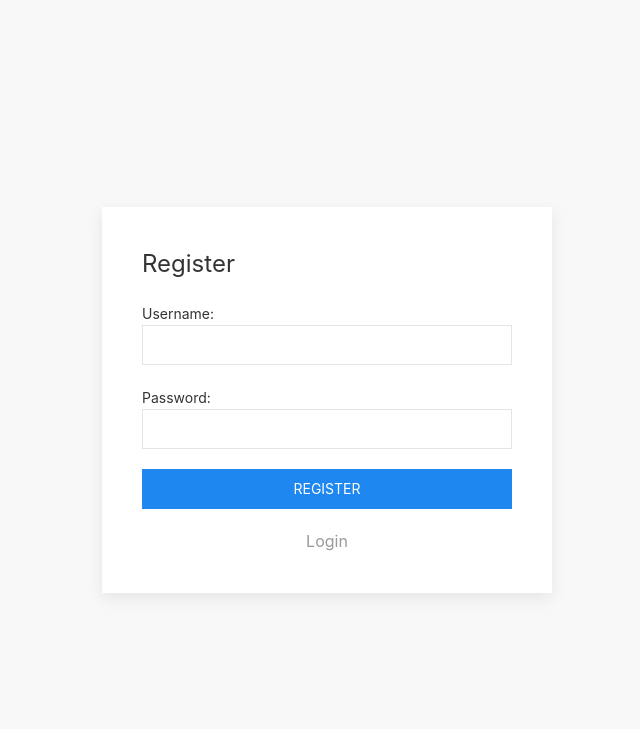
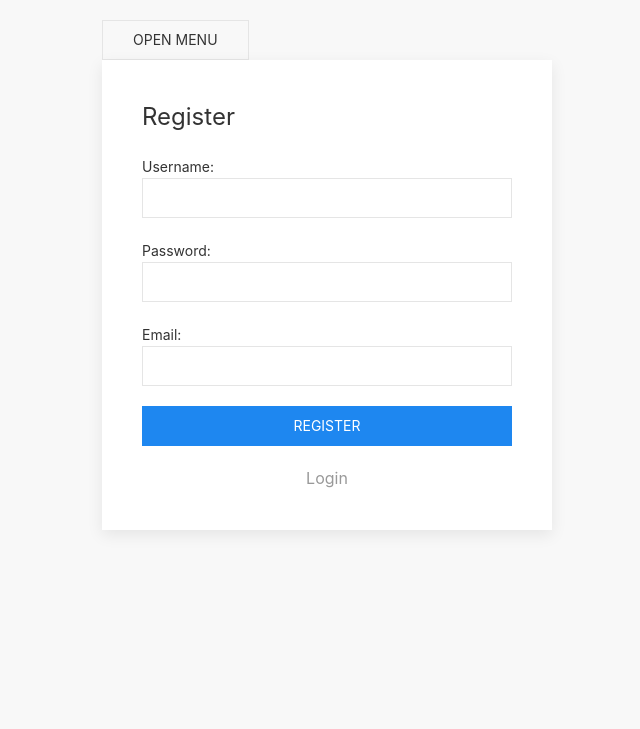
Before and after one commit to theyoonicon/park_track, a Flask app: page /register in a window 1280 px wide. Shown: the top 729 px of the page, without its empty margins (313-953 px from the left). Run offline with Flask 3, Linux system fonts and the light colour scheme; some libraries are stand-ins or nearby versions.

Commit message:
version 1.1.2 : email 인증

```diff
--- a/app/templates/register.html
+++ b/app/templates/register.html
@@ -6,20 +6,15 @@
     {% endif %}
 {% endwith %}
 
-<!DOCTYPE html>
-<html lang="en">
-<head>
-    <meta charset="UTF-8">
-    <meta name="viewport" content="width=device-width, initial-scale=1.0">
-    <title>Register</title>
-    <link rel="stylesheet" href="https://cdn.jsdelivr.net/npm/uikit@3.10.0/dist/css/uikit.min.css" />
-    <script src="https://cdn.jsdelivr.net/npm/uikit@3.10.0/dist/js/uikit.min.js"></script>
-    <script src="https://cdn.jsdelivr.net/npm/uikit@3.10.0/dist/js/uikit-icons.min.js"></script>
-</head>
-<body class="uk-flex uk-flex-center uk-flex-middle uk-background-muted uk-height-viewport">
-    <div class="uk-card uk-card-default uk-card-body uk-width-large">
+{% extends "base.html" %}
+
+{% block title %}Register{% endblock %}
+
+{% block content %}
+<div class="uk-container">
+    <div class="uk-card uk-card-default uk-card-body uk-width-large uk-align-center">
         <h2 class="uk-card-title">Register</h2>
-        <form method="post" action="/register">
+        <form method="post" action="{{ url_for('auth.register') }}">
             <div class="uk-margin">
                 <label for="username" class="uk-form-label">Username:</label>
                 <input type="text" id="username" name="username" class="uk-input" required>
@@ -28,9 +23,13 @@
                 <label for="password" class="uk-form-label">Password:</label>
                 <input type="password" id="password" name="password" class="uk-input" required>
             </div>
+            <div class="uk-margin">
+                <label for="email" class="uk-form-label">Email:</label>
+                <input type="email" id="email" name="email" class="uk-input" required>
+            </div>
             <button type="submit" class="uk-button uk-button-primary uk-width-1-1">Register</button>
         </form>
         <a href="{{ url_for('auth.login') }}" class="uk-link-muted uk-display-block uk-text-center uk-margin-top">Login</a>
     </div>
-</body>
-</html>
+</div>
+{% endblock %}
--- a/app/views/auth.py
+++ b/app/views/auth.py
@@ -3,6 +3,8 @@ from ..models import User
 from .. import db, bcrypt
 from flask_jwt_extended import JWTManager, set_access_cookies, unset_jwt_cookies, create_access_token, decode_token, jwt_required, get_jwt_identity, get_jwt
 import functools
+from datetime import datetime
+from .email import generate_confirmation_token, send_email, confirm_token
 
 auth_bp = Blueprint('auth', __name__)
 
@@ -14,24 +16,55 @@ def register():
             data = request.form
         username = data.get('username')
         password = data.get('password')
-        print("username:", username, "password", password)
-        if not username or not password:
-            flash("Missing username or password")
+        email = data.get('email')
+        print("username:", username, "password", password, "email", email)
+        if not username or not password or not email:
+            flash("Missing username, password or email")
             return render_template('register.html')
-        existing_user = User.query.filter_by(username=username).first()
+        existing_user = User.query.filter((User.username == username) | (User.email == email)).first()
         if existing_user:
             flash("User already exists")
             return render_template('register.html')
             # return jsonify({"message": "User already exists"}), 400
-        new_user = User(username=username, password=bcrypt.generate_password_hash(password).decode('utf-8'))
+        new_user = User(username=username, password=bcrypt.generate_password_hash(password).decode('utf-8'), email=email)
         db.session.add(new_user)
         db.session.commit()
-        if request.headers.get('Accept') == 'application/json':
-            return jsonify({"message": "Register successful"}), 201
-        flash("User registered successfully")
+
+        token = generate_confirmation_token(email)
+        confirm_url = url_for('auth.confirm_email', token=token, _external=True)
+        html = render_template('activate.html', confirm_url=confirm_url)
+        subject = "Please confirm your email"
+        send_email(email, subject, html)
+
+        ### 모바일 register 는 막음
+        #if request.headers.get('Accept') == 'application/json':
+        #    return jsonify({"message": "Register successful"}), 201
+        #flash("User registered successfully")
+
+        flash('A confirmation email has been sent via email.', 'success')
         return redirect(url_for('auth.login'))
+
     else:
         return render_template('register.html')
+
+@auth_bp.route('/confirm/<token>')
+def confirm_email(token):
+    try:
+        email = confirm_token(token)
+    except:
+        flash('The confirmation link is invalid or has expired.', 'danger')
+        return redirect(url_for('auth.login'))
+
+    user = User.query.filter_by(email=email).first_or_404()
+    if user.confirmed:
+        flash('Account already confirmed. Please login.', 'success')
+    else:
+        user.confirmed = True
+        user.confirmed_on = datetime.utcnow()
+        db.session.add(user)
+        db.session.commit()
+        flash('You have confirmed your account. Thanks!', 'success')
+    return redirect(url_for('auth.login'))
 
 
 @auth_bp.route('/login', methods=['GET', 'POST'])
--- a/config/default.py
+++ b/config/default.py
@@ -9,3 +9,5 @@ class Config:
     JWT_SECRET_KEY = os.environ.get('JWT_SECRET_KEY') or 'your_jwt_secret_key'
     JWT_ACCESS_TOKEN_EXPIRES = timedelta(hours=1)  # 토큰 만료 시간 설정
     REMEMBER_COOKIE_DURATION = timedelta(days=1)
+    SECURITY_PASSWORD_SALT = 'your_security_password_salt'
+    MAIL_DEFAULT_SENDER = 'abcd'
```
Also changed, not shown: app/__init__.py (+17 -2 lines), app/models.py (+6 -1 lines), app/templates/activate.html (added, +12 -0 lines), app/views/email.py (added, +21 -0 lines).
